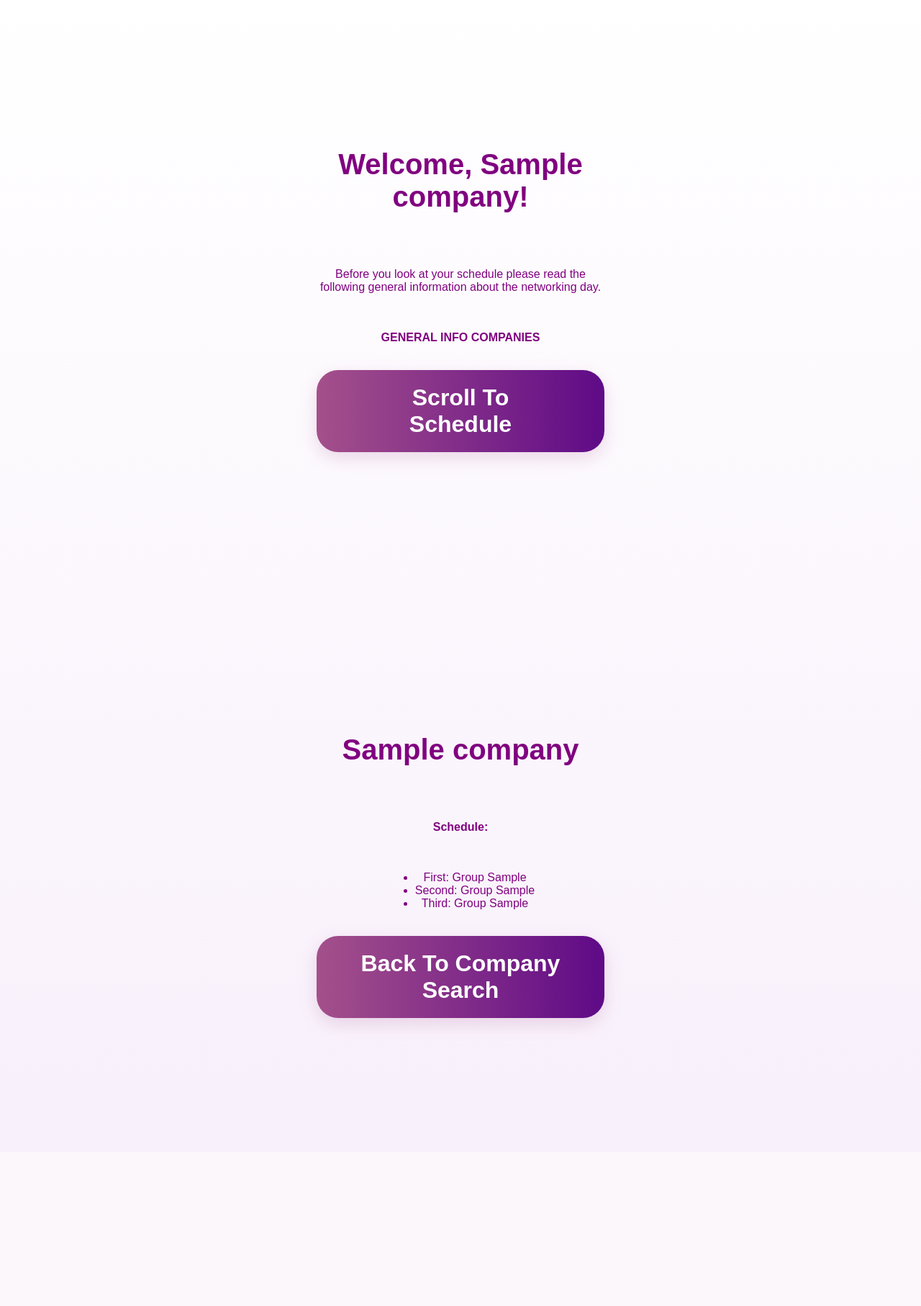
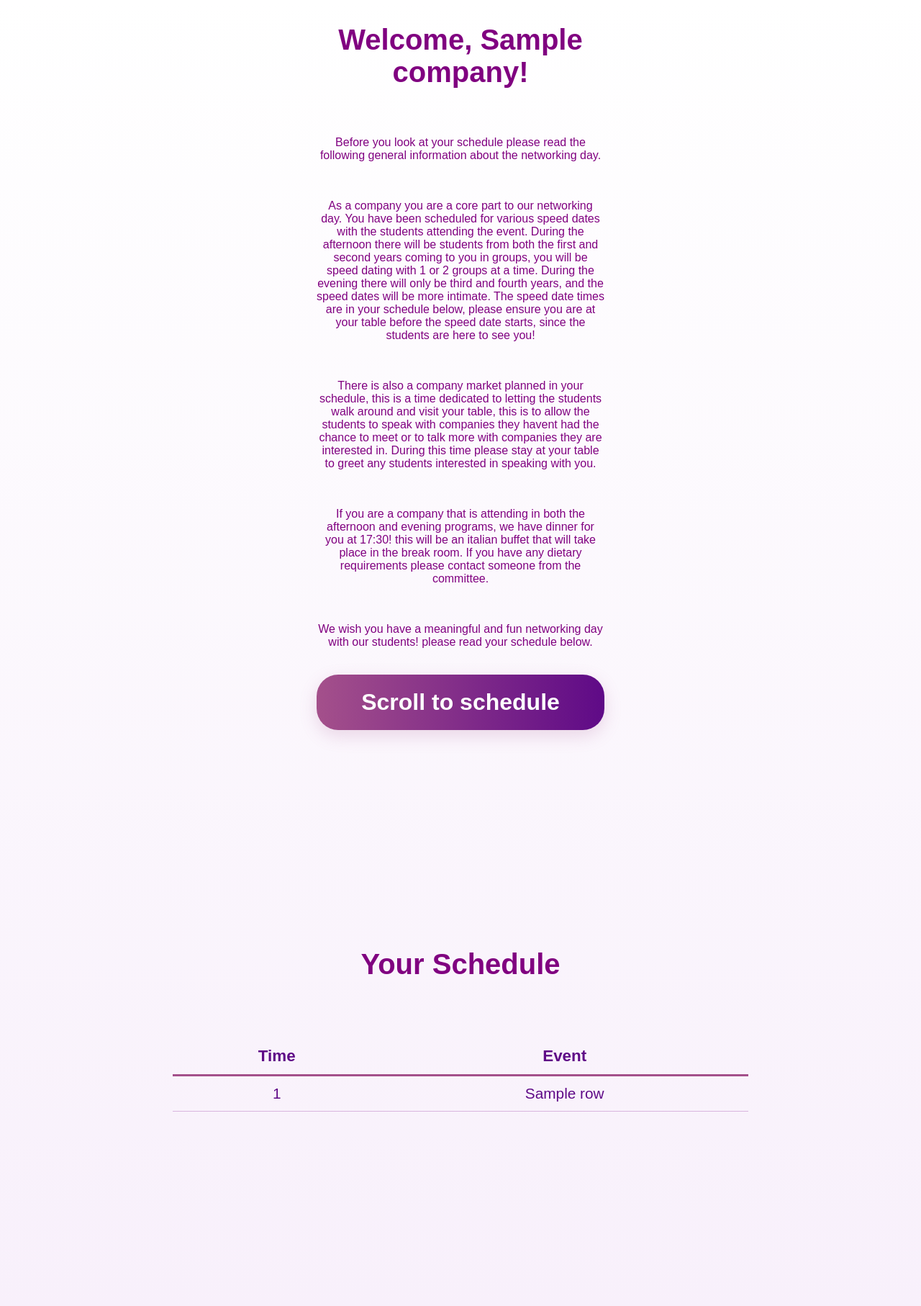
Before and after one commit to Geroam1/Networking-Day-Website, a Flask app: template templates/company_profile.html in a window 1280 px wide. Shown: the whole page at 72% size. Before the commit the page ends 1433 px from the top, so only its background shows below. Run offline with Flask 3, Linux system fonts and the light colour scheme; the template is opened without the code that fills it: most values are stand-ins (such as "Sample title", 1, 10 or a date in 2020).

Commit message:
finished the schedule displaying section for both the companies and the students

```diff
--- a/app.py
+++ b/app.py
@@ -25,6 +25,7 @@ SHEET = CLIENT.open("Networking Day Data Sheet")
 
 STUDENT_SHEET = SHEET.worksheet("students_sheet")
 COMPANIES_SHEET = SHEET.worksheet("companies_sheet")
+SCHEDULES_SHEET = SHEET.worksheet("schedules_sheet")
 
 print("Connected as:", CREDS.service_account_email)
 
@@ -39,7 +40,10 @@ CACHE = {
 
     "companies": None,
     "companies_index": None,
-    "companies_time": 0
+    "companies_time": 0,
+
+    "schedules": None,
+    "schedules_time": 0,
 }
 
 
@@ -61,6 +65,12 @@ def refresh_companies():
     CACHE["companies_time"] = time.time()
 
 
+def refresh_schedules():
+    data = SCHEDULES_SHEET.get_all_records()
+    CACHE["schedules"] = data
+    CACHE["schedules_time"] = time.time()
+
+
 def get_students():
     if time.time() - CACHE["students_time"] > CACHE_TTL or CACHE["students"] is None:
         refresh_students() # api call
@@ -73,6 +83,12 @@ def get_companies():
     return CACHE["companies"], CACHE["companies_index"] # return companies data and name index
 
 
+def get_schedules():
+    if time.time() - CACHE["schedules_time"] > CACHE_TTL or CACHE["schedules"] is None:
+        refresh_schedules()
+    return CACHE["schedules"]
+
+
 # -------------------- ROUTES --------------------
 
 @app.route('/')
@@ -81,6 +97,51 @@ def home():
 
 
 # -------- STUDENTS --------
+# --- helper functions
+def get_speed_dates(speed_dater, prefix="speedDate", student=True):
+    dates = []
+    for name in sorted(speed_dater.keys()):
+        if name.lower().startswith(prefix.lower()) and speed_dater[name]:
+            if student:
+                dates.append(str(speed_dater[name]) + " Speed Date")
+            else:
+                dates.append("Speed Date With Groups: " + str(speed_dater[name]))
+    return dates
+
+
+def personalize_schedule_entries(filtered_schedule, speed_dates):
+    personalized = []
+    speed_index = 0
+    for time, event in filtered_schedule:
+        if "speeddate" in event.lower():
+            if speed_index < len(speed_dates):
+                personalized.append((time, speed_dates[speed_index]))
+                speed_index += 1
+            else:
+                personalized.append((time, event))  # fallback
+        else:
+            personalized.append((time, event))
+    return personalized
+
+
+def filter_schedule_by_year(schedules, year):
+    return [(row["time"], row["event"]) for row in schedules if row["year"] == int(year)]
+
+
+def filter_schedule_by_program(schedules, program):
+    program_map = {
+        "afternoon": "companies_afternoon",
+        "evening": "companies_evening",
+        "afternoon and evening": "companies_afternoon_and_evening"
+    }
+
+    schedule_program = program_map.get(program.lower())
+    if not schedule_program:
+        return []
+
+    return [(row["time"], row["event"]) for row in schedules if row["year"] == schedule_program]
+
+
 @app.route('/students', methods=['GET', 'POST'])
 def students():
     students, _ = get_students()
@@ -90,7 +151,18 @@ def students():
         name = request.form['name'].strip().lower()
         _, index = get_students()
         if name in index:
-            return render_template('student_profile.html', student=index[name])
+            student = index[name]
+            schedules = get_schedules()
+
+            filtered_schedule = filter_schedule_by_year(schedules, student.get("year"))
+            speed_dates = get_speed_dates(student)
+            personalized_schedule = personalize_schedule_entries(filtered_schedule, speed_dates)
+
+            return render_template(
+                'student_profile.html',
+                student=student,
+                schedule=personalized_schedule
+            )
 
         return render_template('students.html', error="Student not found.", names=all_names)
 
@@ -103,7 +175,16 @@ def student_profile(name):
     student = index.get(name.lower())
 
     if student:
-        return render_template('student_profile.html', student=student)
+        schedules = get_schedules()
+        filtered_schedule = filter_schedule_by_year(schedules, student.get("year"))
+        speed_dates = get_speed_dates(student)
+        personalized_schedule = personalize_schedule_entries(filtered_schedule, speed_dates)
+
+        return render_template(
+            'student_profile.html',
+            student=student,
+            schedule=personalized_schedule
+        )
 
     return "Student not found", 404
 
@@ -119,7 +200,18 @@ def companies():
         _, index = get_companies()
 
         if name in index:
-            return render_template('company_profile.html', company=index[name])
+            company = index[name]
+            schedules = get_schedules()
+
+            filtered_schedule = filter_schedule_by_program(schedules, company.get("program"))
+            speed_dates = get_speed_dates(company, student=False)
+            personalized_schedule = personalize_schedule_entries(filtered_schedule, speed_dates)
+
+            return render_template(
+                'company_profile.html',
+                company=company,
+                schedule=personalized_schedule
+            )
 
         return render_template('companies.html', error="Company not found.", names=all_names)
 
@@ -131,10 +223,19 @@ def company_profile(name):
     _, index = get_companies()
     company = index.get(name.lower())
 
-    if company:
-        return render_template('company_profile.html', company=company)
+    if not company:
+        return "Company not found", 404
 
-    return "Company not found", 404
+    schedules = get_schedules()
+    filtered_schedule = filter_schedule_by_program(schedules, company.get("program"))
+    speed_dates = get_speed_dates(company, student=False)
+    personalized_schedule = personalize_schedule_entries(filtered_schedule, speed_dates)
+
+    return render_template(
+        'company_profile.html',
+        company=company,
+        schedule=personalized_schedule
+    )
 
 
 # -------------------- DEV ROUTES --------------------
@@ -145,6 +246,19 @@ def refresh_data():
     refresh_companies()
     return "Data refreshed!"
 
+@app.route("/debug_schedule")
+def debug_schedule():
+    schedules = get_schedules()
+    student_year = 2
+
+    # get the schedule for the student's year only
+    filtered_schedule = [
+        (row["time"], row["event"])
+        for row in schedules
+        if int(row["year"]) == student_year
+    ]
+
+    return filtered_schedule
 
 # -------------------- RUN --------------------
 if __name__ == "__main__":
--- a/static/css/main_style.css
+++ b/static/css/main_style.css
@@ -15,7 +15,7 @@ body {
 
 h1 {
     font-size: 2.5rem;
-    margin-bottom: 40px;
+    margin-bottom: 30px;
 }
 
 
@@ -35,7 +35,7 @@ section {
 
 html {
     scroll-behavior: auto;
-    scroll-snap-type: y mandatory;
+    /* scroll-snap-type: y mandatory; */
 }
 
 
@@ -136,6 +136,34 @@ img {
     box-sizing: border-box; /* include padding in width */
 }
 
+/* T shape table for schedules style */
+.t-table {
+    border-collapse: collapse;
+    width: 90vw;
+    max-width: 800px;
+    margin-top: 30px;
+    font-size: 1.3rem;
+    color: #5f0a87;
+}
+
+.t-table th {
+    font-size: 1.4rem;
+    font-weight: bold;
+    padding: 12px;
+    border-bottom: 3px solid #a4508b; /* top of the T */
+}
+
+.t-table td {
+    padding: 12px;
+    border-bottom: 1px solid #d8b4de; /* column division */
+}
+
+/* subtle hover highlight */
+.t-table tr:hover td {
+    background-color: #f8f0fb;
+}
+
+
 
 @media (max-width: 600px) {
     h1 {
--- a/templates/company_profile.html
+++ b/templates/company_profile.html
@@ -8,30 +8,61 @@
   <h1>Welcome, {{ company.name }}!</h2>
   <p>Before you look at your schedule please read the following general information about the networking day.</p>
 
-  <!-- First Years-->
-  <p><strong>GENERAL INFO COMPANIES</strong></p>
+  <!-- General Info Section -->
+  <p>
+  As a company you are a core part to our networking day. You have been scheduled for various speed dates with the students
+  attending the event. During the afternoon there will be students from both the first and second years coming to you in groups, you will be speed dating with
+  1 or 2 groups at a time. During the evening there will only be third and fourth years, and the speed dates will be more intimate. The speed date
+  times are in your schedule below, please ensure you are at your table before the speed date starts, since the students are here to see you!
+  </p>
+  <p>
+  There is also a company market planned in your schedule, this is a time dedicated to letting the students walk around and visit your table,
+  this is to allow the students to speak with companies they havent had the chance to meet or to talk more with companies they are interested in.
+  During this time please stay at your table to greet any students interested in speaking with you.
+  </p>
+  <p>
+  If you are a company that is attending in both the afternoon and evening programs, we have dinner for you at 17:30! this will be an italian
+  buffet that will take place in the break room. If you have any dietary requirements please contact someone from the committee.
+  </p>
+  <p>
+  We wish you have a meaningful and fun networking day with our students! please read your schedule below.
+  </p>
 
-  <button onclick="scrollToSchedule()" class="animated-btn">Scroll To Schedule</button>
+  <button onclick="scrollToElement('company-schedule')" class="animated-btn">Scroll to schedule</button>
 </section>
 
 <!-- Company Schedule Section -->
 <section class="button-container" id="company-schedule" data-aos="fade-in">
-  <h1>{{ company.name }}</h1>
-  <p><strong>Schedule:</strong></p>
-  <ul>
-    <li>First: Group {{ company.first_group }}</li>
-    <li>Second: Group {{ company.second_group }}</li>
-    <li>Third: Group {{ company.third_group }}</li>
-  </ul>
+    <h1>Your Schedule</h1>
+    <table class="t-table">
+        <thead>
+            <tr>
+                <th>Time</th>
+                <th>Event</th>
+            </tr>
+        </thead>
 
-  <div class="button-container">
-    <button class="animated-btn" onclick="window.location.href='/companies'">Back To Company Search</button>
-  </div>
+        <tbody>
+          {% for row in schedule %}
+          <tr>
+              <td>{{ row[0] }}</td> <!-- Time -->
+              <td>{{ row[1] }}</td> <!-- Event -->
+          </tr>
+          {% endfor %}
+        </tbody>
+    </table>
+
+  <!-- <div class="button-container">
+    <button class="animated-btn" onclick="window.location.href='/companies'">Back to company search</button>
+  </div> -->
 </section>
 
 <script>
-  function scrollToSchedule() {
-    document.getElementById('company-schedule').scrollIntoView({ behavior: 'smooth' });
+function scrollToElement(elementId) {
+  const el = document.getElementById(elementId);
+  if (el) {
+    el.scrollIntoView({ behavior: 'smooth' });
   }
+}
 </script>
 {% endblock %}
--- a/templates/students.html
+++ b/templates/students.html
@@ -4,7 +4,7 @@
 
 {% block content %}
 <section class="button-container">
-  <h1 data-aos="fade-down">Find Your Schedule</h1>
+  <h1 data-aos="fade-down">Find Your Group and Schedule</h1>
 
   {% if error %}
     <p style="color:red;" data-aos="fade-up">{{ error }}</p>
```
Also changed, not shown: templates/student_profile.html (+22 -11 lines).
